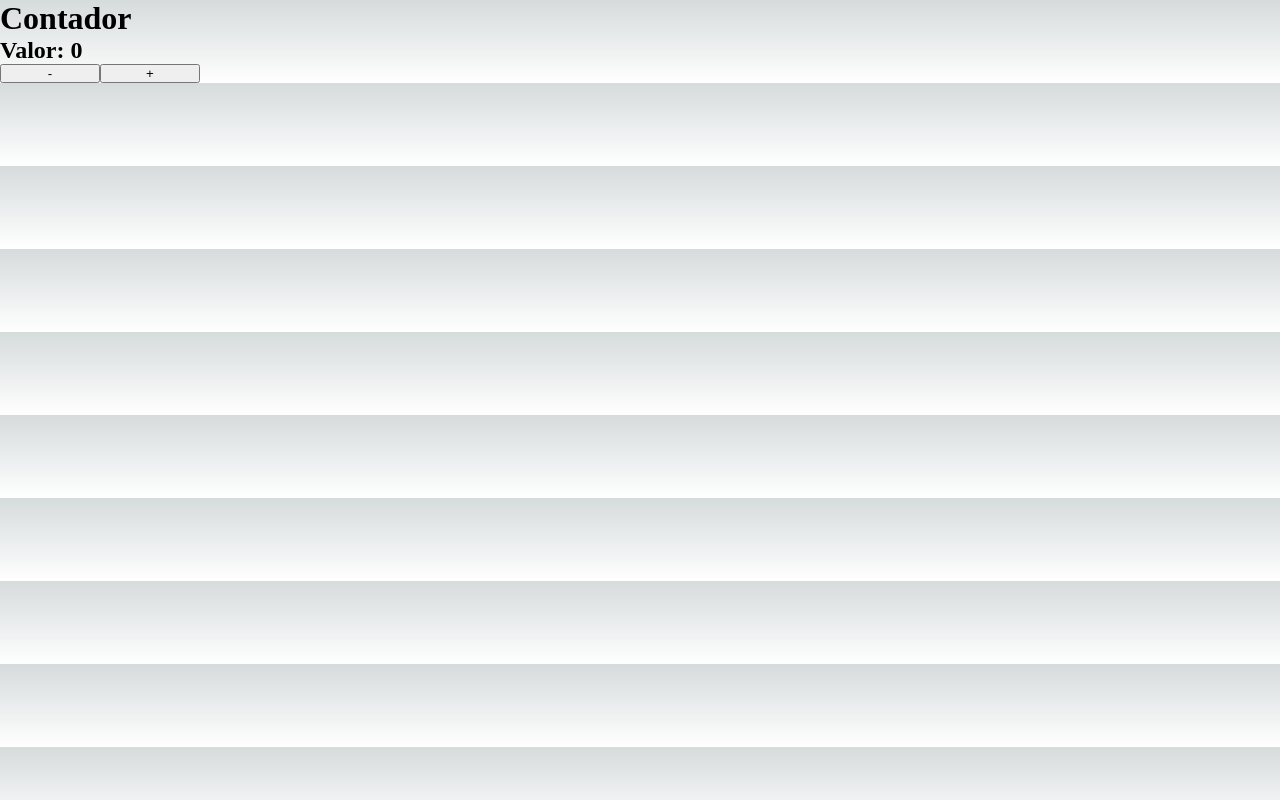
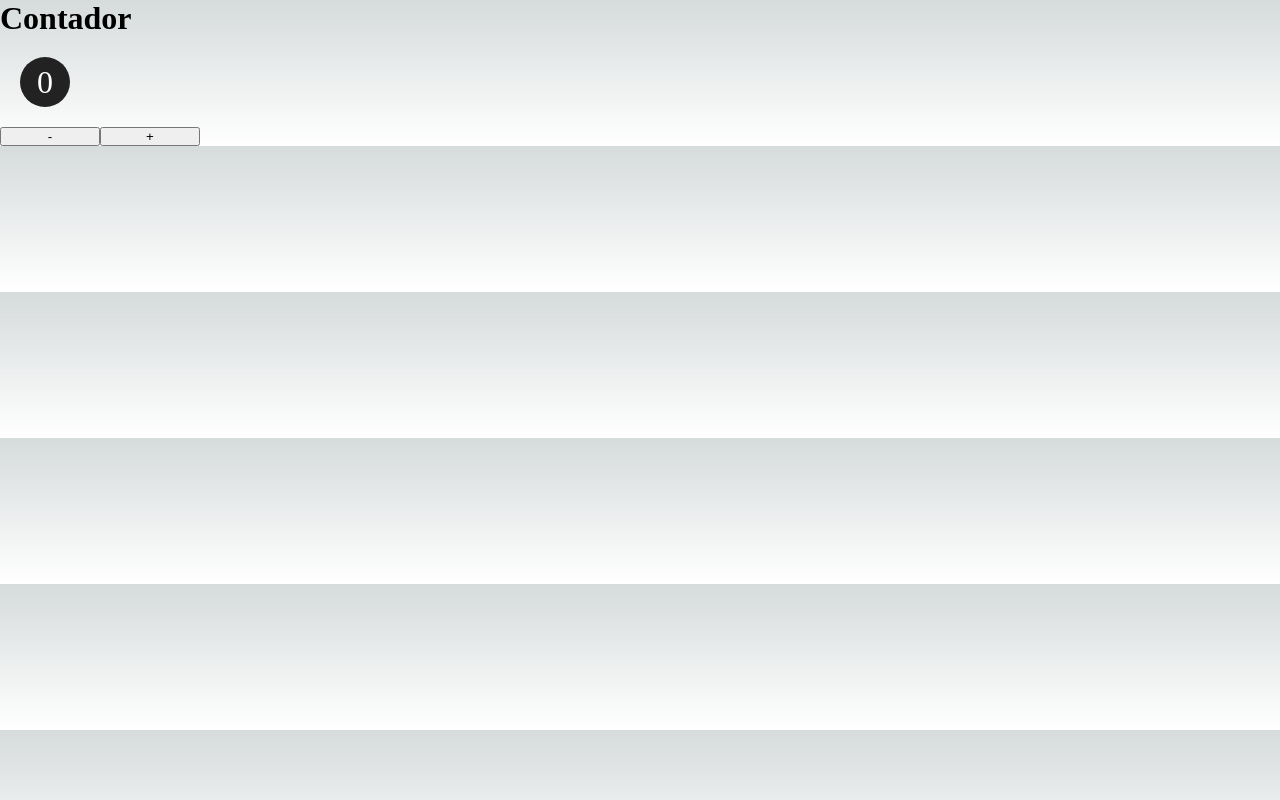
Before and after one commit to ArthurDetomi/NextJS, a Next.js app in the folder exercicios/: page /estado/contador in a window 1280 px wide. Built offline with nearby package versions, Linux system fonts and the light colour scheme.

Commit message:
Melhorando o contador

```diff
--- /dev/null
+++ b/exercicios/components/ContadorDisplay.jsx
@@ -0,0 +1,20 @@
+export default function ContadorDisplay(props) {
+  return (
+    <div
+      style={{
+        display: "flex",
+        justifyContent: "center",
+        alignItems: "center",
+        height: "50px",
+        width: "50px",
+        borderRadius: "25px",
+        backgroundColor: "#222",
+        color: "#fff",
+        fontSize: "2rem",
+        margin: "20px",
+      }}
+    >
+      {props.numero}
+    </div>
+  );
+}
--- a/exercicios/src/pages/estado/contador.jsx
+++ b/exercicios/src/pages/estado/contador.jsx
@@ -1,4 +1,5 @@
 import { useState } from "react";
+import ContadorDisplay from "../../../components/ContadorDisplay";
 
 export default function contador() {
   const [value, setValue] = useState(0);
@@ -14,9 +15,7 @@ export default function contador() {
   return (
     <div>
       <h1>Contador</h1>
-      <div>
-        <h2>Valor: {value}</h2>
-      </div>
+      <ContadorDisplay numero={value} />
       <button
         style={{ width: "100px" }}
         onClick={() => increaseOrDecreaseValue(false)}
```
